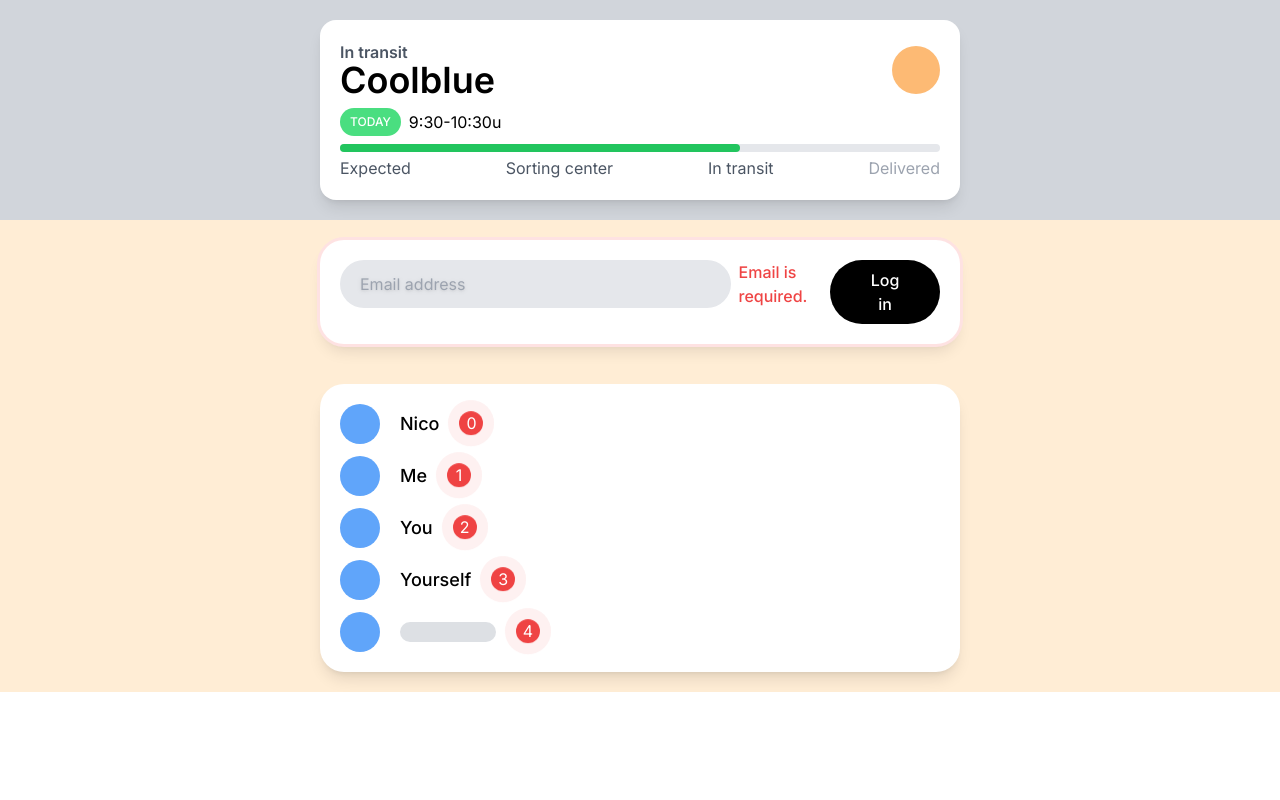
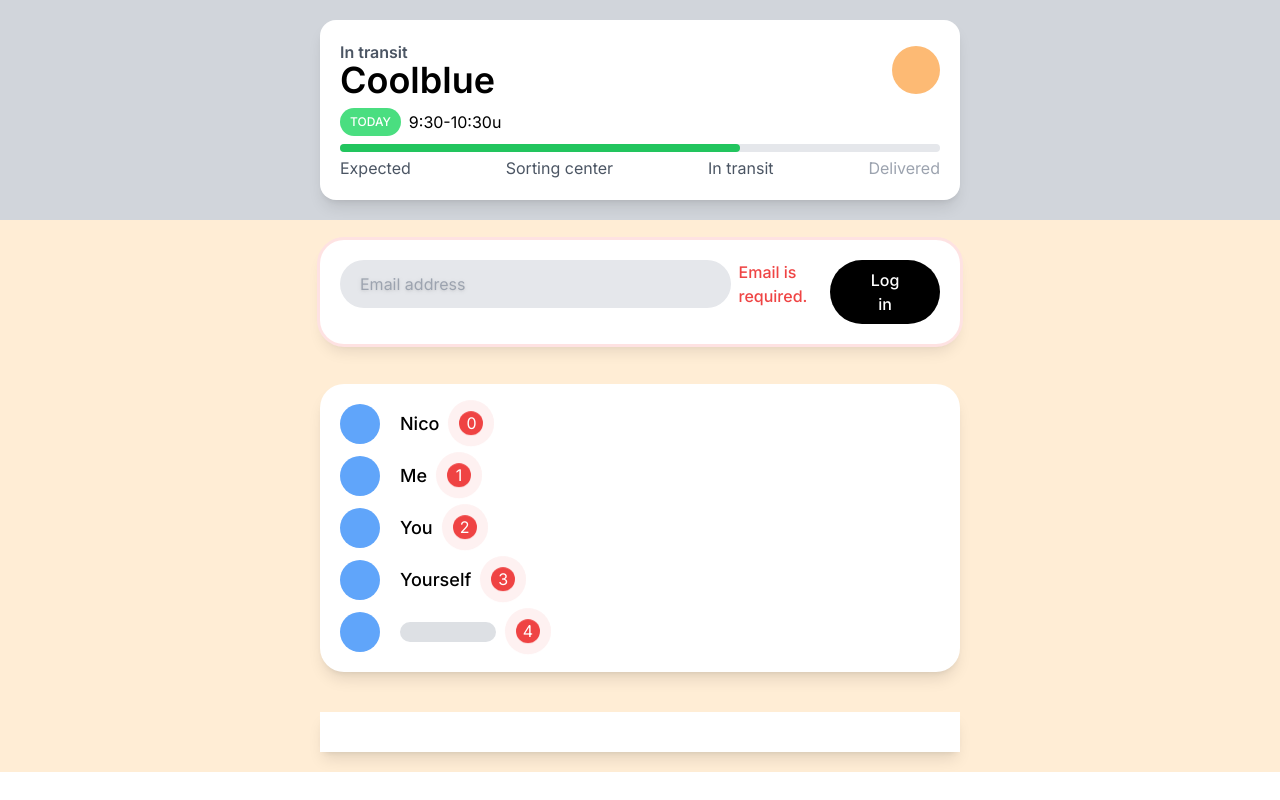
Before and after one commit to islanderian/carrot-market-reloaded, a Next.js app: page / in a window 1280 px wide. Built offline with nearby package versions, Linux system fonts and the light colour scheme.

Commit message:
#3.10 JIT

```diff
--- a/app/page.tsx
+++ b/app/page.tsx
@@ -68,6 +68,10 @@
           ))}
         </div>
       </div>
+      {/* JIT */}
+      <div className="flex items-center justify-center p-5 bg-gray-100 sm:bg-red-100 md:bg-green-100 lg:bg-cyan-100 xl:bg-orange-100 2xl:bg-purple-100">
+        <div className="flex flex-col w-full max-w-screen-sm gap-3 p-5 bg-white shadow-lg rounded-sexy-name"></div>
+      </div>
     </main>
   );
 }
--- a/tailwind.config.ts
+++ b/tailwind.config.ts
@@ -6,7 +6,13 @@
     "./components/**/*.{js,ts,jsx,tsx,mdx}",
     "./app/**/*.{js,ts,jsx,tsx,mdx}",
   ],
-  theme: {},
+  theme: {
+    extend: {
+      borderRadius: {
+        "sexy-name": "3323 px",
+      },
+    },
+  },
   plugins: [],
 };
 export default config;
```
